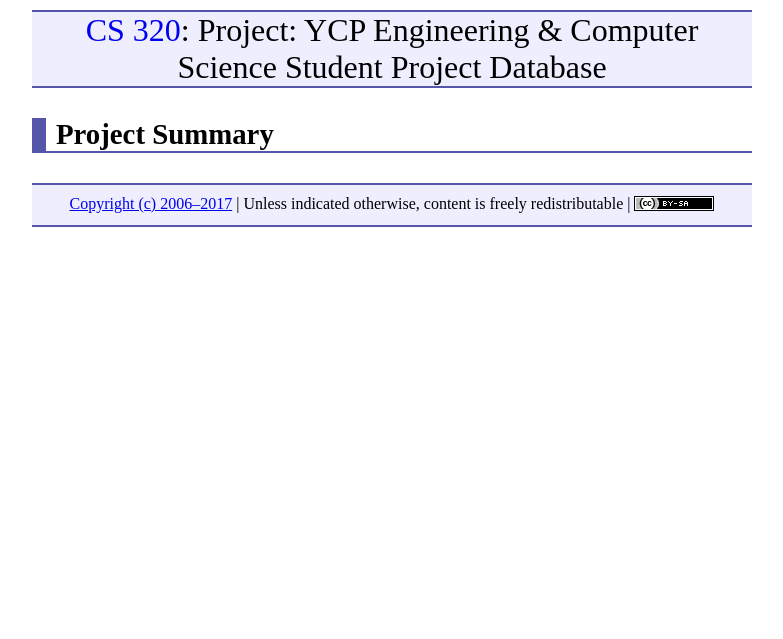
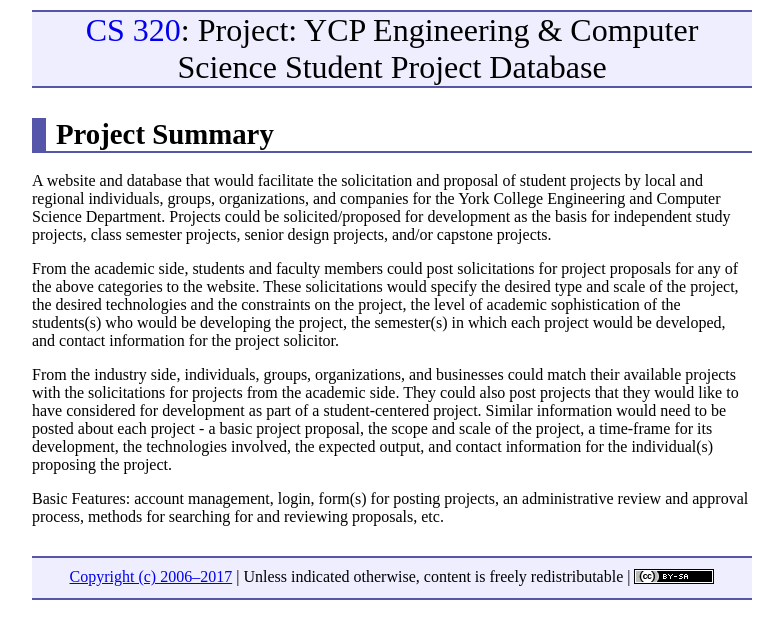
Before and after one commit to ycpcs/cs320-spring2017, a Jekyll site: the page built from projects/YCP_ECS_Student_Project_DB.md, in a window 1280 px wide. Shown: the top 639 px of the page, without its empty margins (248-1031 px from the left). Built offline with Jekyll 4.4.1, drawn with Linux system fonts in a browser that asks for light colours.

Commit message:
added project

```diff
--- a/projects/YCP_ECS_Student_Project_DB.md
+++ b/projects/YCP_ECS_Student_Project_DB.md
@@ -5,3 +5,10 @@ title: "Project: YCP Engineering & Computer Science Student Project Database"
 
 Project Summary
 ===============
+A website and database that would facilitate the solicitation and proposal of student projects by local and regional individuals, groups, organizations, and companies for the York College Engineering and Computer Science Department.  Projects could be solicited/proposed for development as the basis for independent study projects, class semester projects, senior design projects, and/or capstone projects.
+
+From the academic side, students and faculty members could post solicitations for project proposals for any of the above categories to the website.  These solicitations would specify the desired type and scale of the project, the desired technologies and the constraints on the project, the level of academic sophistication of the students(s) who would be developing the project, the semester(s) in which each project would be developed, and contact information for the project solicitor.
+
+From the industry side, individuals, groups, organizations, and businesses could match their available projects with the solicitations for projects from the academic side.  They could also post projects that they would like to have considered for development as part of a student-centered project.  Similar information would need to be posted about each project - a basic project proposal, the scope and scale of the project, a time-frame for its development, the technologies involved, the expected output, and contact information for the individual(s) proposing the project.
+
+Basic Features: account management, login, form(s) for posting projects, an administrative review and approval process, methods for searching for and reviewing proposals, etc.
```
